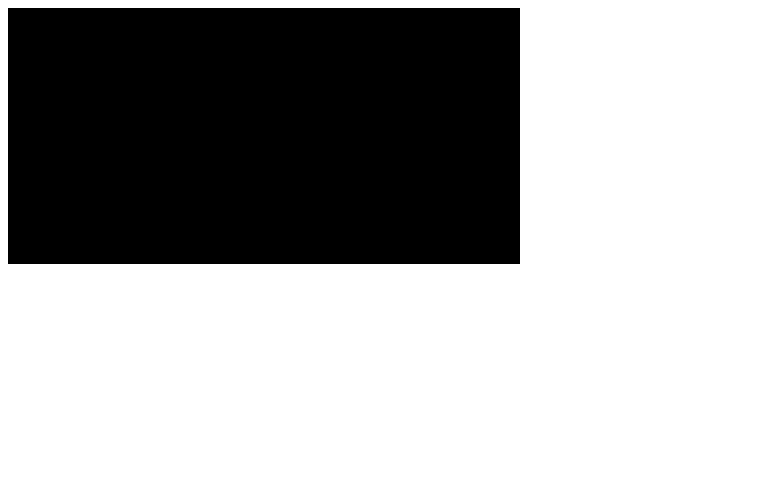
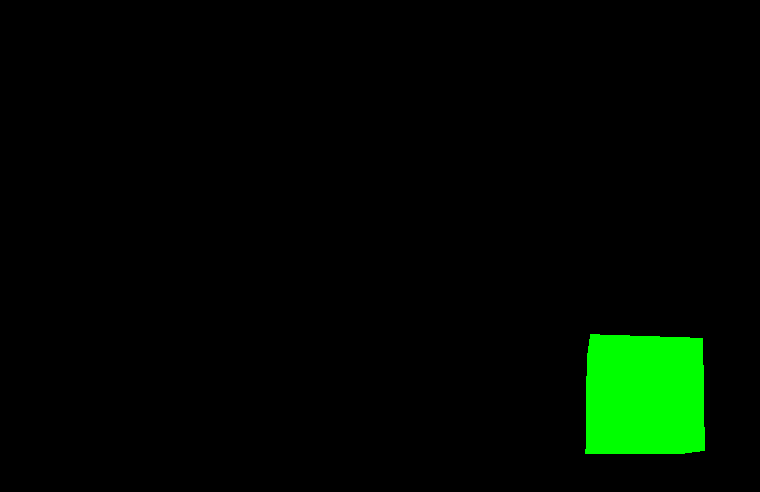
Before and after one commit to chibinyanko/test1, a plain HTML site: page index.html in a window 1280 px wide. Shown: the whole page, without its empty margins (0-760 px from the left). Drawn offline with nearby package versions, Linux system fonts and the light colour scheme.

Commit message:
Add files via upload

```diff
--- a/index.html
+++ b/index.html
@@ -1,120 +1,39 @@
-<!DOCTYPE html><html><head><meta charset="UTF-8">
-    <title>Gray-Scott Reaction Diffusion System</title>
-    <script src="three.min.js"></script>
-    <script type="x-shader/x-vertex" id="standardVertexShader">
-        varying vec2 vertUV;
-        void main() {
-            vertUV = uv;
-            gl_Position = projectionMatrix * modelViewMatrix * vec4(position, 1.0);
-        }
-    </script>
-    <script type="x-shader/x-fragment" id="gsFragmentShader">
-        varying vec2 vertUV;
-        uniform float screenWidth, screenHeight;
-        uniform vec2 brush;
-        uniform sampler2D tSource;
-        uniform float Du, Dv, dt;
-        uniform float feed, kill;
-        float step_x = 1.0 / screenWidth;
-        float step_y = 1.0 / screenHeight;
-        void main() {
-            if (brush.x < -5.0) {
-                gl_FragColor = vec4(1.0, 0.0, 0.0, 1.0);
-                return;
-            }
-            vec2 uv   = texture2D(tSource, vertUV).rg;
-            vec2 uv_L = texture2D(tSource, vertUV + vec2(-step_x, 0.0)).rg;
-            vec2 uv_R = texture2D(tSource, vertUV + vec2( step_x, 0.0)).rg;
-            vec2 uv_D = texture2D(tSource, vertUV + vec2(0.0, -step_y)).rg;
-            vec2 uv_U = texture2D(tSource, vertUV + vec2(0.0,  step_y)).rg;
-            vec2 lapl = (uv_L + uv_R + uv_D + uv_U - 4.0 * uv);
-            float du = Du * lapl.r - uv.r * uv.g * uv.g - feed * uv.r + feed;
-            float dv = Dv * lapl.g + uv.r * uv.g * uv.g - feed * uv.g - kill * uv.g;
-            vec2 nextUV = uv + dt * vec2(du, dv);
-            if (brush.x > 0.0) {
-                vec2 diff = (vertUV - brush) / vec2(step_x, step_y);
-                if (dot(diff, diff) < 5.0)
-                    nextUV.g = 0.9;
-            }
-            gl_FragColor = vec4(nextUV.r, nextUV.g, 0.0, 1.0);
-        }
-    </script>
-    <script>
-        var canvas;
-        var mRenderer;
-        var mScene;
-        var mCamera;
-        var mUniforms;
-        var mTexture1, mTexture2;
-        var mGSMaterial
-        var mScreenQuad;
-        var mToggled = false;
-        var mMinusOnes = new THREE.Vector2(-1, -1);
-        var Du   = 0.2097;
-        var Dv   = 0.105;
-        var feed = 0.037;
-        var kill = 0.06;
-        var init = function() {
-            canvas = document.getElementById('myCanvas');
-            mRenderer = new THREE.WebGLRenderer({canvas: canvas, preserveDrawingBuffer: true});
-            mScene  = new THREE.Scene();
-            mCamera = new THREE.OrthographicCamera(-0.5, 0.5, 0.5, -0.5, -10000, 10000);
-            mCamera.position.z = 100;
-            mScene.add(mCamera);
-            mUniforms = {
-                screenWidth:  {type: "f", value: undefined},
-                screenHeight: {type: "f", value: undefined},
-                tSource:      {type: "t", value: undefined},
-                dt:           {type: "f", value: 1.0},
-                Du:           {type: "f", value: Du},
-                Dv:           {type: "f", value: Dv},
-                feed:         {type: "f", value: feed},
-                kill:         {type: "f", value: kill},
-                brush:        {type: "v2", value: new THREE.Vector2(-10, -10)},};
-            mGSMaterial = new THREE.ShaderMaterial({
-                    uniforms      : mUniforms,
-                    vertexShader  : document.getElementById('standardVertexShader').textContent,
-                    fragmentShader: document.getElementById('gsFragmentShader').textContent,});
-            var plane   = new THREE.PlaneGeometry(1.0, 1.0);
-            mScreenQuad = new THREE.Mesh(plane, mGSMaterial);
-            mScene.add(mScreenQuad);
-            resize(canvas.clientWidth, canvas.clientHeight);
-            render(0);
-            mUniforms.brush.value = new THREE.Vector2(0.5, 0.5);
-        }
-        var resize = function(width, height) {
-            canvas.width  = width;
-            canvas.height = height;
-            mRenderer.setSize(width, height);
-            mTexture1 = new THREE.WebGLRenderTarget(width / 2, height / 2,
-                {minFilter: THREE.LinearFilter, magFilter: THREE.LinearFilter,
-                format: THREE.RGBFormat, type: THREE.FloatType});
-            mTexture2 = new THREE.WebGLRenderTarget(width / 2, height / 2,
-                {minFilter: THREE.LinearFilter, magFilter: THREE.LinearFilter,
-                format: THREE.RGBFormat, type: THREE.FloatType});
-            mUniforms.screenWidth.value  = width  / 2;
-            mUniforms.screenHeight.value = height / 2;
-        }
-        var render = function(time) {
-            for (var i = 0; i < 8; ++i) {
-                if (!mToggled) {
-                    mUniforms.tSource.value = mTexture1;
-                    mRenderer.render(mScene, mCamera, mTexture2, true);
-                    mUniforms.tSource.value = mTexture2;
-                } else {
-                    mUniforms.tSource.value = mTexture2;
-                    mRenderer.render(mScene, mCamera, mTexture1, true);
-                    mUniforms.tSource.value = mTexture1;
-                }
-                mToggled = !mToggled;
-                mUniforms.brush.value = mMinusOnes;
-            }
-            mRenderer.render(mScene, mCamera);
-            requestAnimationFrame(render);
-        }
-    </script>
-</head>
-<body onload=init()>
-    <canvas id="myCanvas" width="512" height="256"></canvas>
-</body>
+<!DOCTYPE html>
+<html>
+	<head>
+		<meta charset="utf-8">
+		<title>My first three.js app</title>
+		<style>
+			body { margin: 0; }
+		</style>
+	</head>
+	<body>
+		<script src="js/three.js"></script>
+		<script>
+			const scene = new THREE.Scene();
+			const camera = new THREE.PerspectiveCamera( 75, window.innerWidth / window.innerHeight, 0.1, 1000 );
+
+			const renderer = new THREE.WebGLRenderer();
+			renderer.setSize( window.innerWidth, window.innerHeight );
+			document.body.appendChild( renderer.domElement );
+
+			const geometry = new THREE.BoxGeometry( 1, 1, 1 );
+			const material = new THREE.MeshBasicMaterial( { color: 0x00ff00 } );
+			const cube = new THREE.Mesh( geometry, material );
+			scene.add( cube );
+
+			camera.position.z = 5;
+
+			function animate() {
+				requestAnimationFrame( animate );
+
+				cube.rotation.x += 0.01;
+				cube.rotation.y += 0.01;
+
+				renderer.render( scene, camera );
+			};
+
+			animate();
+		</script>
+	</body>
 </html>
```
